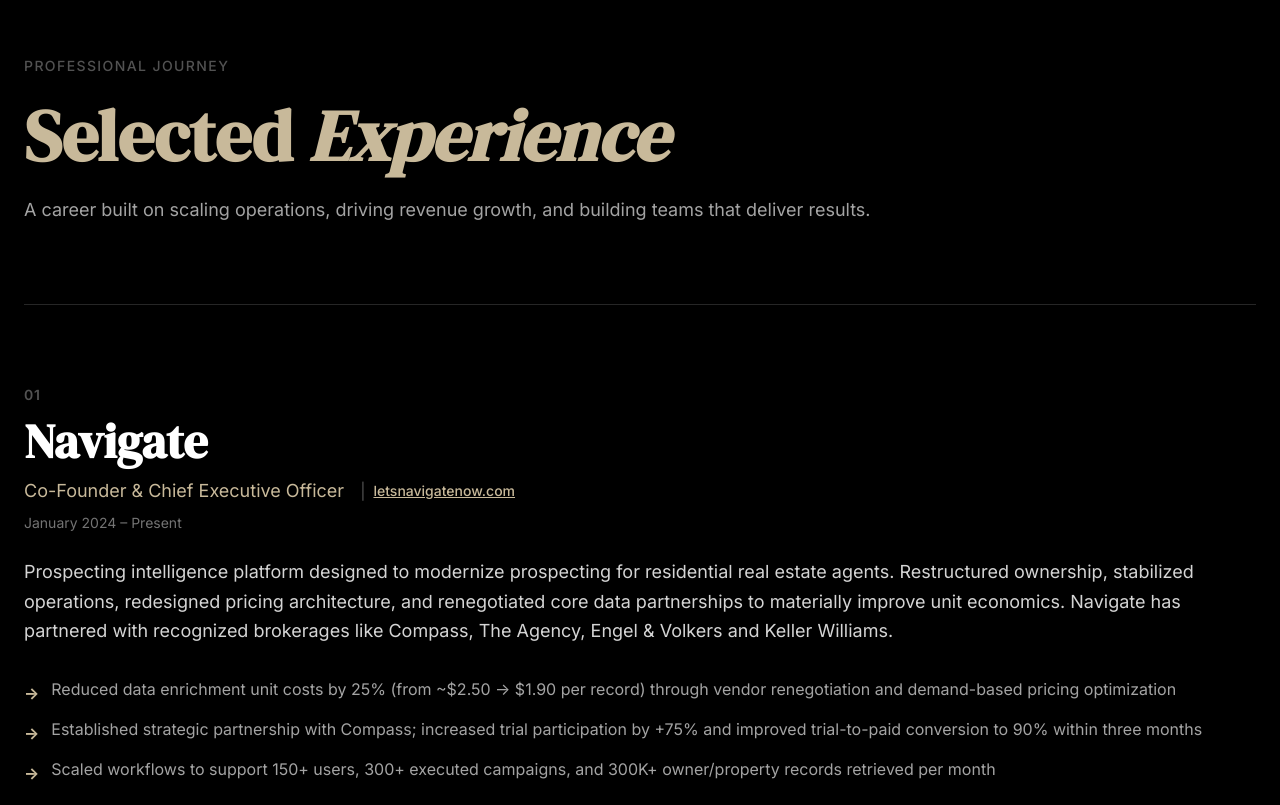
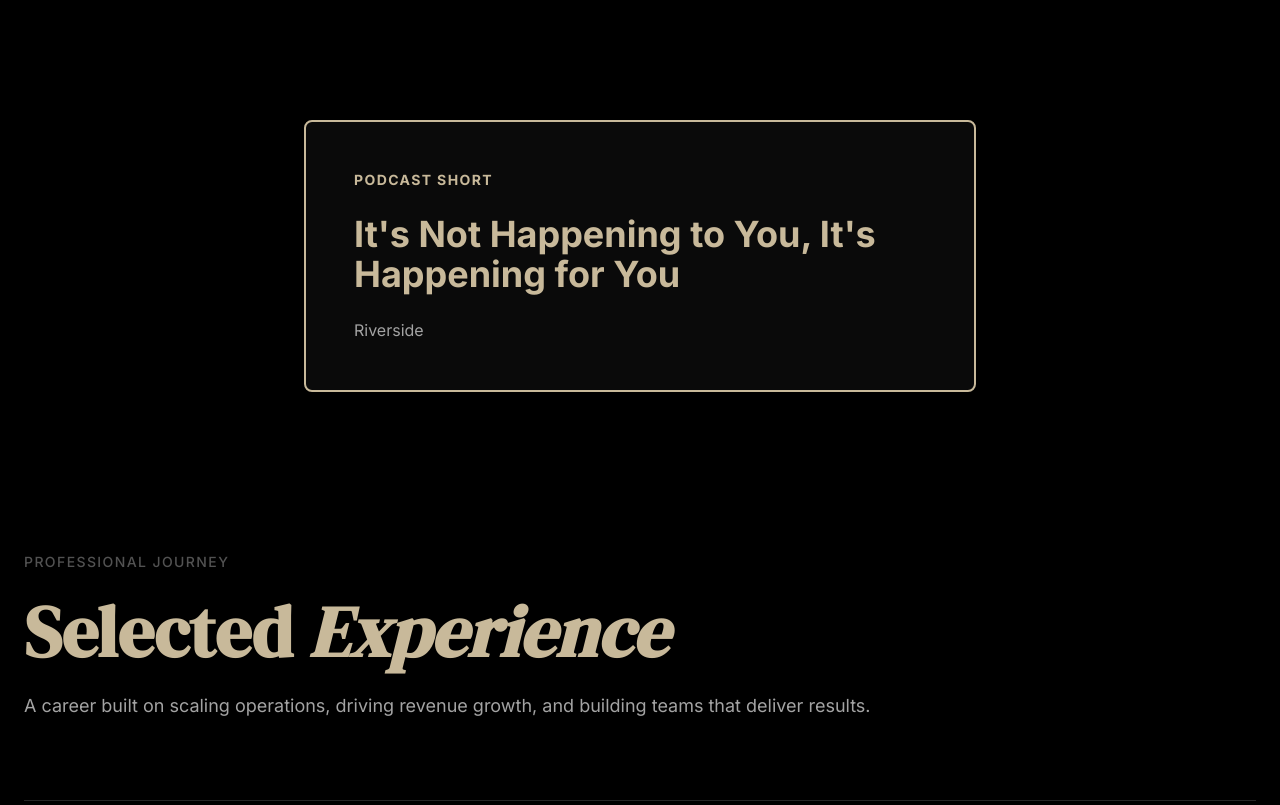
Before and after one commit to letsnavigatebmw/brandonmweaver, a React (Vite) app: page / in a window 1280 px wide. Shown: the part 3372-4177 px from the top of the page. Built offline with nearby package versions, Linux system fonts and the light colour scheme.

Commit message:
Add podcast short: 'It's Not Happening to You, It's Happening for You'

```diff
--- a/src/App.jsx
+++ b/src/App.jsx
@@ -2,6 +2,7 @@ import Navbar from './components/Navbar'
 import Hero from './components/Hero'
 import About from './components/About'
 import Tagline from './components/Tagline'
+import PodcastShort from './components/PodcastShort'
 import Projects from './components/Projects'
 import Education from './components/Education'
 import Differentiator from './components/Differentiator'
@@ -17,6 +18,7 @@ function App() {
       <Hero />
       <About />
       <Tagline />
+      <PodcastShort />
       <Projects />
       <Differentiator />
       <RightNow />
--- /dev/null
+++ b/src/components/PodcastShort.jsx
@@ -0,0 +1,19 @@
+export default function PodcastShort() {
+  return (
+    <section className="bg-black py-20 md:py-28 px-6">
+      <div className="max-w-2xl mx-auto">
+        <div className="border-2 border-gold-400 rounded-lg p-8 md:p-12 bg-gray-950">
+          <p className="text-gold-400 font-bold uppercase tracking-widest text-sm mb-6">
+            Podcast Short
+          </p>
+          <h3 className="text-3xl md:text-4xl font-bold text-white mb-6 leading-tight">
+            <span style={{ color: '#c8b99a' }}>It's Not Happening to You, It's Happening for You</span>
+          </h3>
+          <p className="text-gray-400 text-base">
+            Riverside
+          </p>
+        </div>
+      </div>
+    </section>
+  )
+}
```
